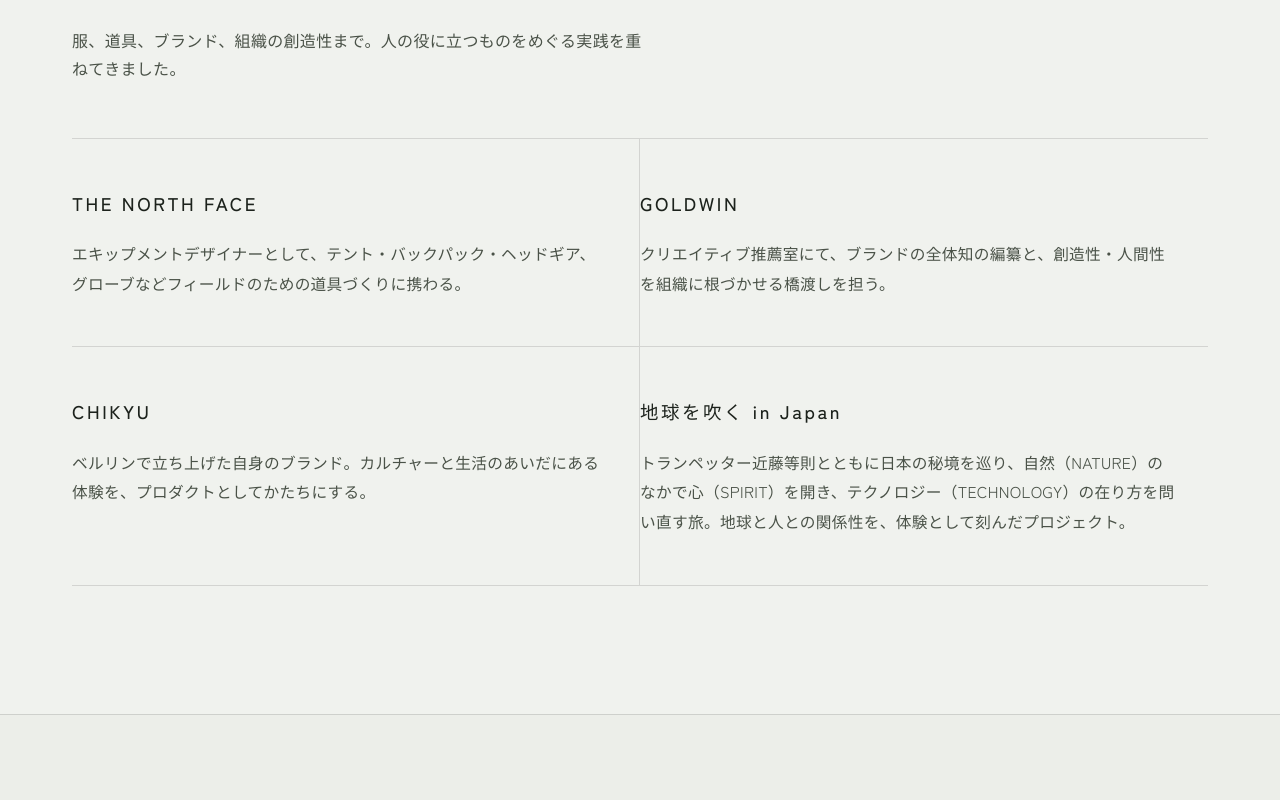
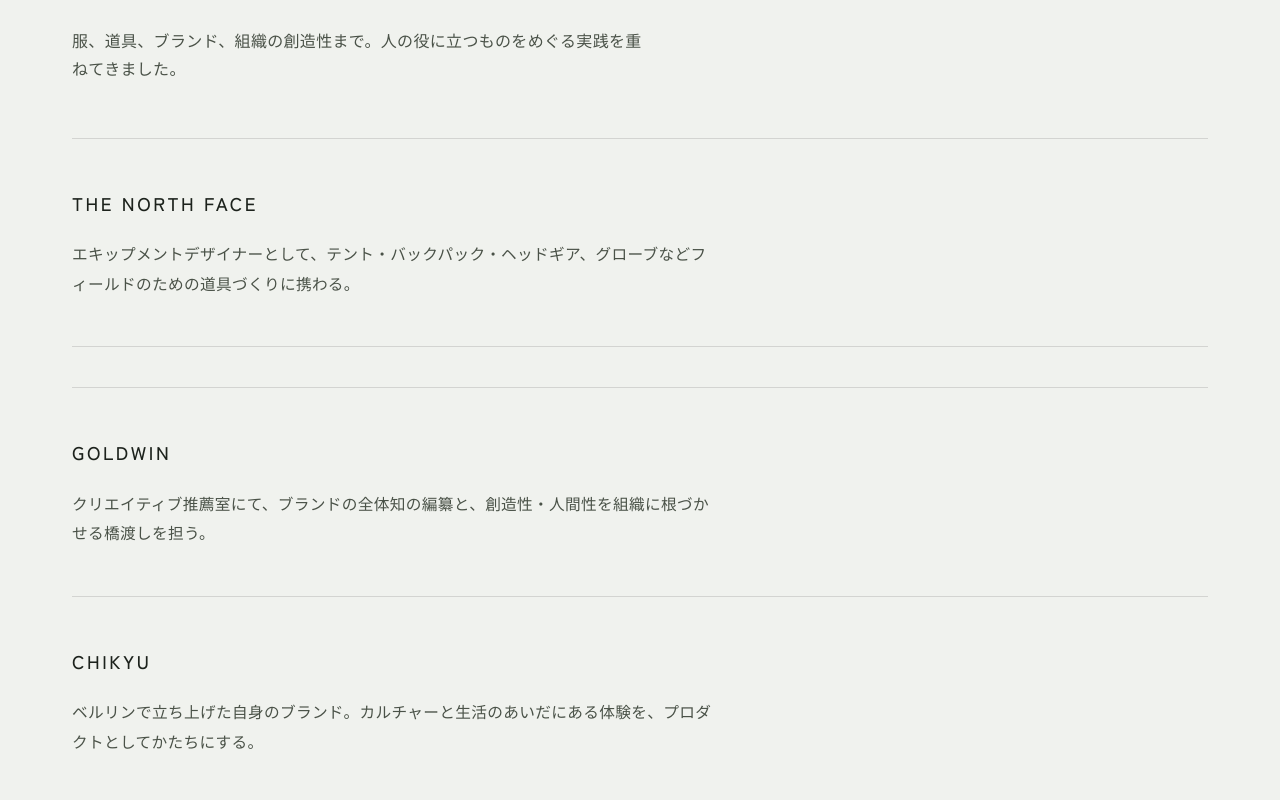
Before and after one commit to ciqueerde-pixel/chikyu-x-homepage, a Next.js app: page / in a window 1280 px wide. Shown: the part 1720-2520 px from the top of the page. Built offline with nearby package versions, Linux system fonts and the light colour scheme.

Commit message:
Add spacing before GOLDWIN and Chikyu o fuku entries
Co-authored-by: Cursor <cursoragent@cursor.com>

```diff
--- a/src/app/page.tsx
+++ b/src/app/page.tsx
@@ -114,23 +114,31 @@ export default function HomePage() {
             </p>
           </Reveal>
 
-          <div className="mt-14 grid gap-0 border-t border-line md:grid-cols-2">
-            {projects.map((project, index) => (
+          <div className="mt-14 flex flex-col border-t border-line">
+            {projects.map((project, index) => {
+              const needsBreak =
+                project.title === "GOLDWIN" ||
+                project.title === "地球を吹く in Japan";
+
+              return (
                 <Reveal
                   key={project.title}
-                delayClassName={index % 2 === 1 ? "reveal-delay-1" : ""}
-                className="border-b border-line md:odd:border-r"
+                  delayClassName={index > 0 ? "reveal-delay-1" : ""}
+                  className={`border-b border-line ${
+                    needsBreak ? "mt-10 border-t border-line" : ""
+                  }`}
                 >
-                <article className="flex h-full flex-col px-0 py-10 md:px-8 md:py-12 md:first:pl-0">
+                  <article className="flex flex-col py-10 md:py-12">
                     <h3 className="text-[1.15rem] font-medium tracking-[0.14em]">
                       {project.title}
                     </h3>
-                  <p className="mt-5 text-[0.98rem] leading-[1.9] text-ink-soft">
+                    <p className="mt-5 max-w-[40rem] text-[0.98rem] leading-[1.9] text-ink-soft">
                       {project.body}
                     </p>
                   </article>
                 </Reveal>
-            ))}
+              );
+            })}
           </div>
         </div>
       </section>
```
Lines whose indentation alone changed are shown as unchanged.
